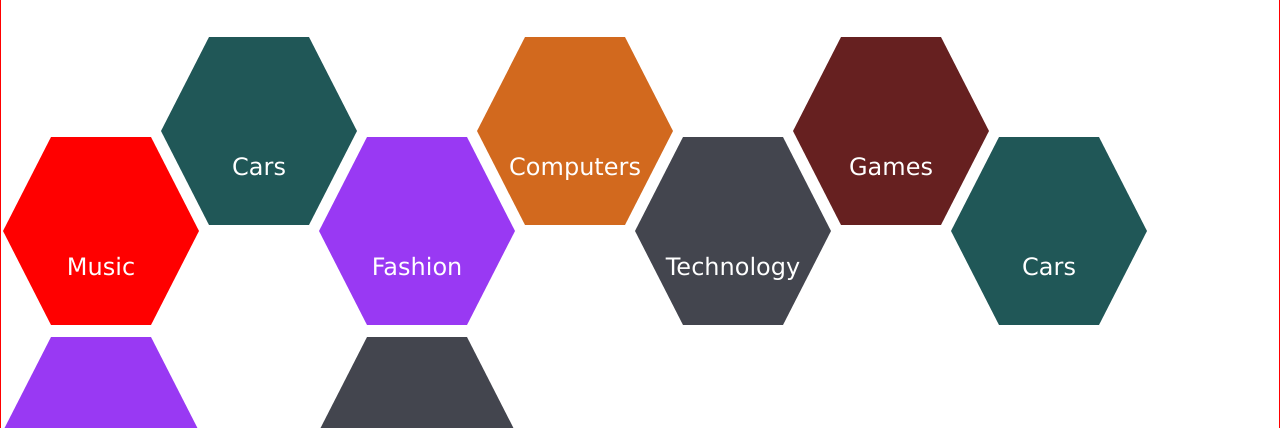
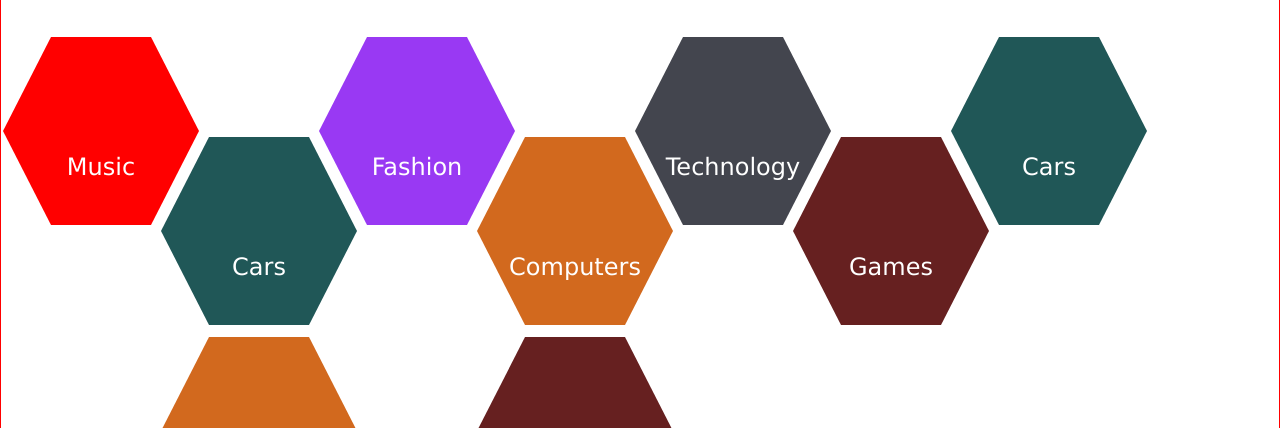
Before and after one commit to sirQuiz/test_task, a plain HTML site: page index.html in a window 1280 px wide. Shown: the part 334-762 px from the top of the page. Drawn offline with Linux system fonts and the light colour scheme.

Commit message:
removed hexagons columns. need to remove large marggin between hexagons

```diff
--- a/script.js
+++ b/script.js
@@ -3,19 +3,25 @@
           hexagons        = document.querySelectorAll(".js-hexagon");
 
         const hexaGrid = () => {
+            let hexagonsLineWidth  = hexagonsWrapper.offsetWidth / (hexagons[0].offsetWidth * 0.75),
+                hexagonsLine       = 1,
+                hexagonsLineNumber = 0;
+
             hexagons.forEach((item, index) => {
-                if(index%2 == 0) {
+                if(index > hexagonsLine + hexagonsLineWidth){
+                    hexagonsLine++;
+                }
+
+                hexagonsLineNumber = index+1 - (hexagonsLine - 1) * hexagonsLineWidth;
+
+                if(hexagonsLineNumber%2 == 0) {
                     item.classList.add("hexagon--toped");
                 }
-                console.log(index);
-                console.log(item);
             });
         };
         hexaGrid();
 
-
-          window.addEventListener('resize', (event) => {
-
+        window.addEventListener('resize', (event) => {
+            hexaGrid();
         });
-
 }());
--- a/style.css
+++ b/style.css
@@ -156,22 +156,6 @@ h6 {
 	padding-left: 42px;
 }
 
-/*
-.hexagons::before {
-	content: "";
-	width: 42px;
-	float: left;
-	height: 100%;
-	shape-outside: repeating-linear-gradient(#0000 0 20px,#000 0 4px);
-  } */
-
-.hexagon-column {
-	display: flex;
-	flex-direction: column;
-	/* display: inline-block; */
-	/* height: 410px; */
-}
-
 .hexagon {
 	position: relative;
 	width: 200px;
```
Also changed, not shown: index.html (+0 -19 lines).
